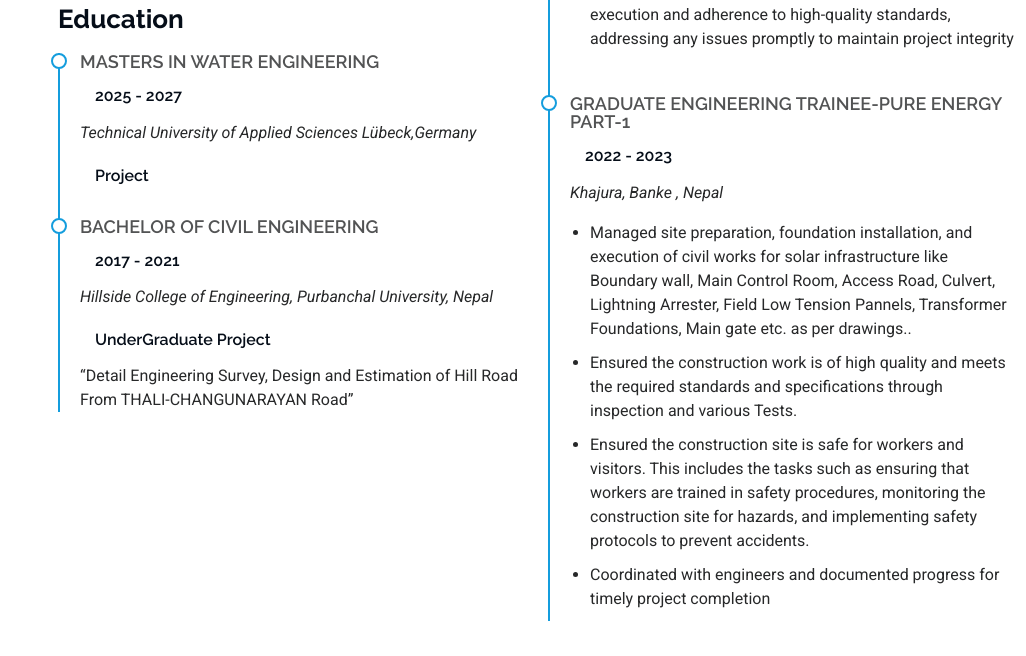
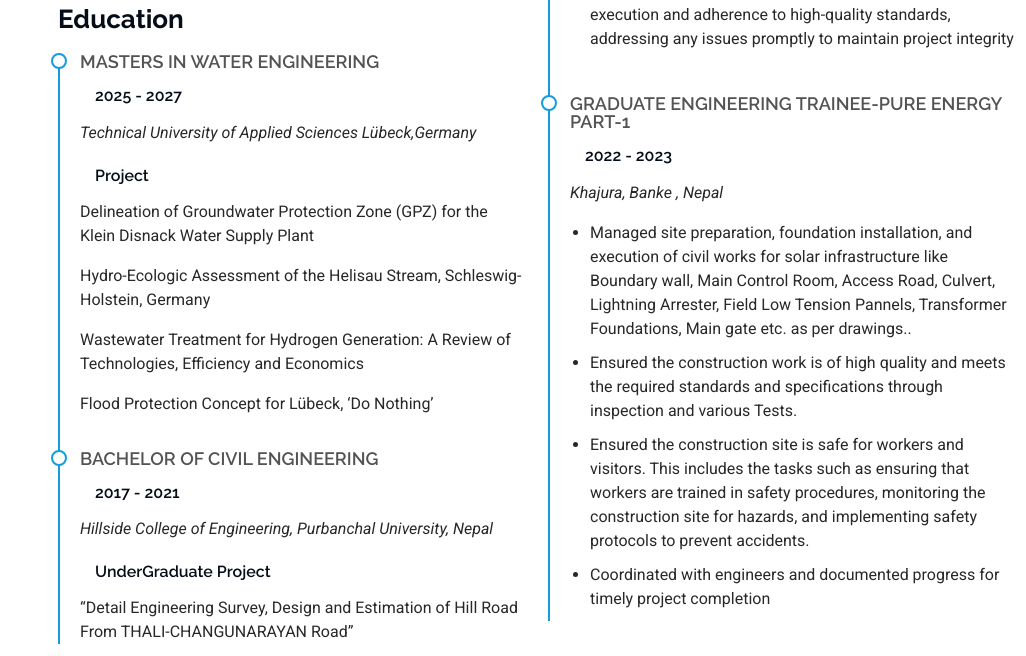
Before and after one commit to AashishBasnet-coder/aashish, a Flask app: page / in a window 1280 px wide. Shown: the part 3320-3976 px from the top of the page, without its empty margins (254-1280 px from the left). Run offline with Flask 3, Linux system fonts and the light colour scheme; some libraries are stand-ins or nearby versions.

Commit message:
Update index.html

```diff
--- a/templates/index.html
+++ b/templates/index.html
@@ -309,6 +309,10 @@
               <h5>2025 - 2027</h5>
               <p><em>Technical University of Applied Sciences Lübeck,Germany</em></p>
               <h5>Project</h5>
+               <p>Delineation of  Groundwater Protection Zone (GPZ) for the Klein Disnack Water Supply Plant</p>
+               <p>Hydro-Ecologic Assessment of the Helisau Stream, Schleswig-Holstein, Germany</p>
+               <p>Wastewater Treatment for Hydrogen Generation: A Review of Technologies, Efficiency and Economics</p>
+               <p>Flood Protection Concept for Lübeck, ‘Do Nothing’</p>
             </div>
             <div class="resume-item">
               <h4>Bachelor of Civil Engineering</h4>
```
